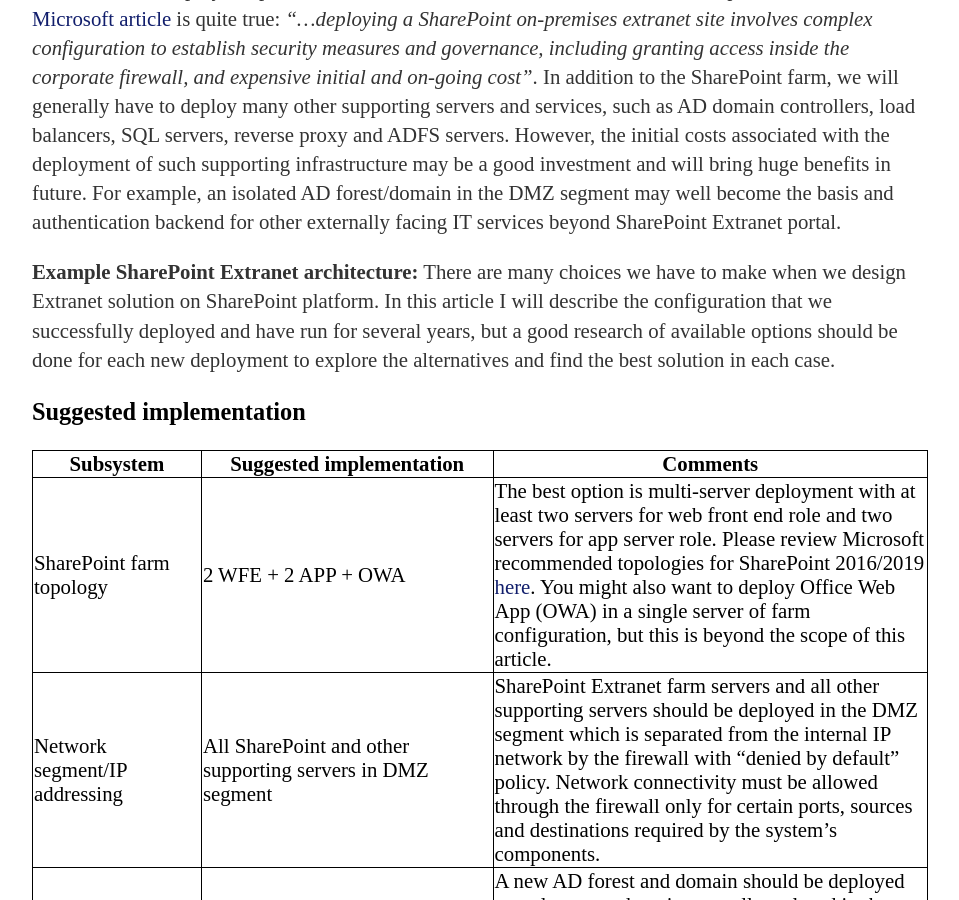
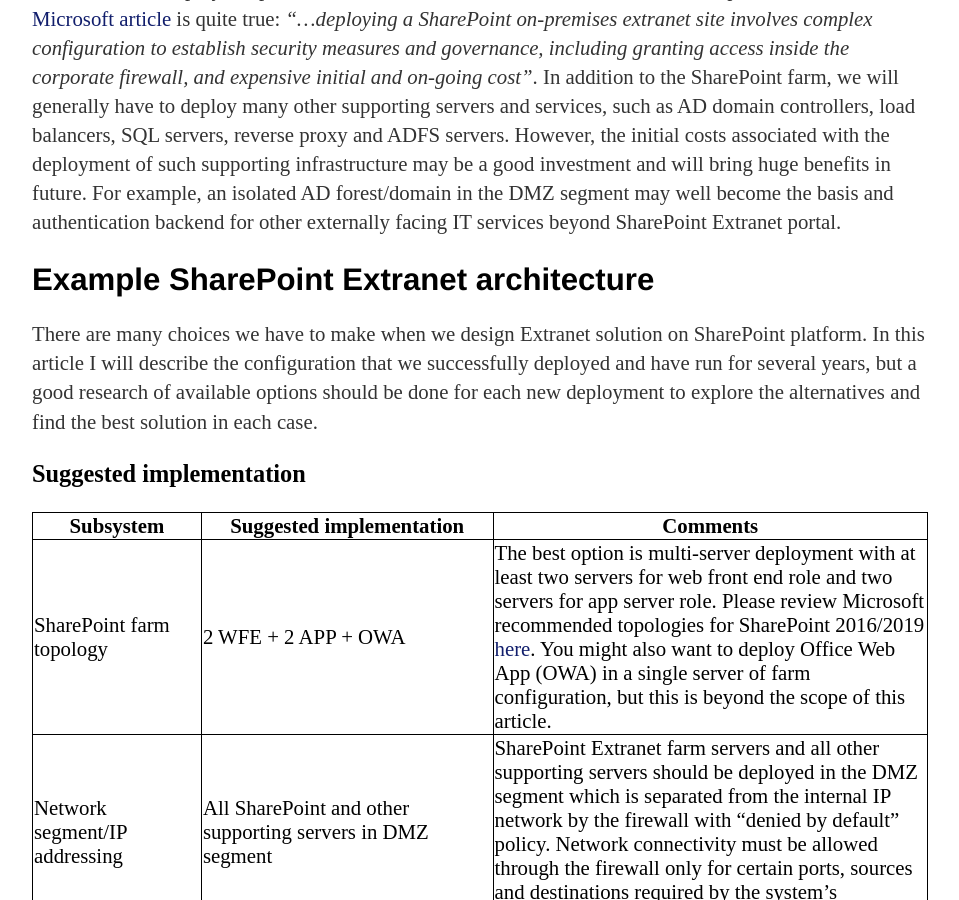
Before and after one commit to imatviyenko/imatviyenko.github.io, a Jekyll site: the page built from _posts/2018-10-26-SharePoint_extranet_architecture.md, in a window 1280 px wide and 900 px high, scrolled down 1869 px. Shown: the whole window, without its empty margins (160-1119 px from the left). Built offline with Jekyll 4.4.1, drawn with Linux system fonts in a browser that asks for light colours.

```diff
--- a/_posts/2018-10-26-SharePoint_extranet_architecture.md
+++ b/_posts/2018-10-26-SharePoint_extranet_architecture.md
@@ -32,11 +32,10 @@ One other question that we need to answer - if we stick with the on-premises Sha
 ## Additional costs
 The decision to deploy a separate SharePoint farm for Extranet comes with its own price. This statement in [Microsoft article][Use SharePoint Online as a business-to-business (B2B) extranet solution] is quite true: *"...deploying a SharePoint on-premises extranet site involves complex configuration to establish security measures and governance, including granting access inside the corporate firewall, and expensive initial and on-going cost"*. In addition to the SharePoint farm, we will generally have to deploy many other supporting servers and services, such as AD domain controllers, load balancers, SQL servers, reverse proxy and ADFS servers. However, the initial costs associated with the deployment of such supporting infrastructure may be a good investment and will bring huge benefits in future. For example, an isolated AD forest/domain in the DMZ segment may well become the basis and authentication backend for other externally facing IT services beyond SharePoint Extranet portal.
 
-**Example SharePoint Extranet architecture:**
+## Example SharePoint Extranet architecture
 There are many choices we have to make when we design Extranet solution on SharePoint platform. In this article I will describe the configuration that we successfully deployed and have run for several years, but a good research of available options should be done for each new deployment to explore the alternatives and find the best solution in each case.
 
 ### Suggested implementation
-
 
 |   Subsystem   | Suggested implementation | Comments |
 |------------|----------------------|----------------|
```
